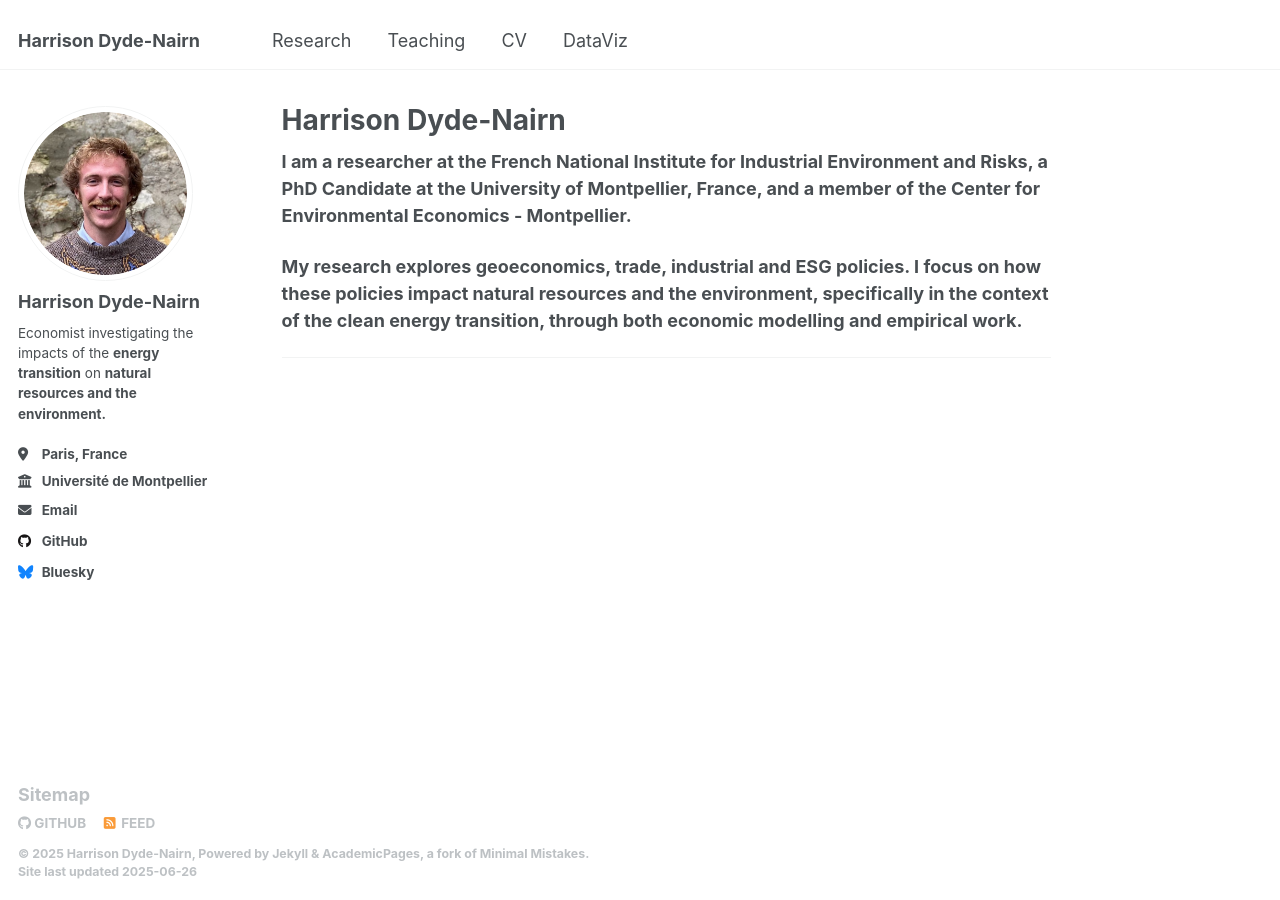
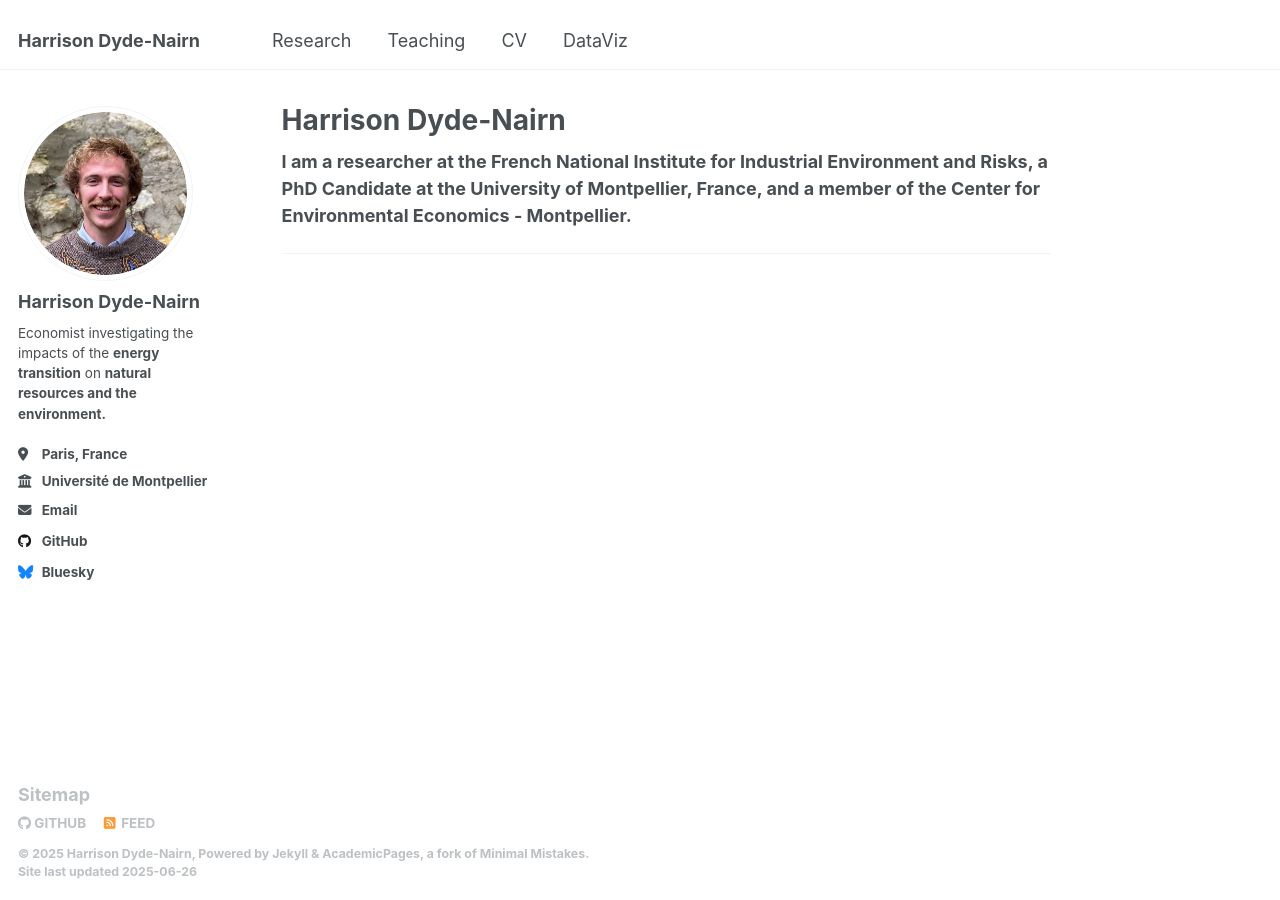
Before and after one commit to hdydenairn/hdydenairn.github.io, a Jekyll site: the page built from _pages/about.md, in a window 1280 px wide. Built offline with Jekyll 4.4.1, drawn with Linux system fonts in a browser that asks for light colours.

Commit message:
Update about.md

```diff
--- a/_pages/about.md
+++ b/_pages/about.md
@@ -9,6 +9,4 @@ redirect_from:
 
 I am a researcher at the French National Institute for Industrial Environment and Risks, a PhD Candidate at the University of Montpellier, France, and a member of the Center for Environmental Economics - Montpellier.
 
-My research explores geoeconomics, trade, industrial and ESG policies. I focus on how these policies impact natural resources and the environment, specifically in the context of the clean energy transition, through both economic modelling and empirical work.
-
 ------
```
